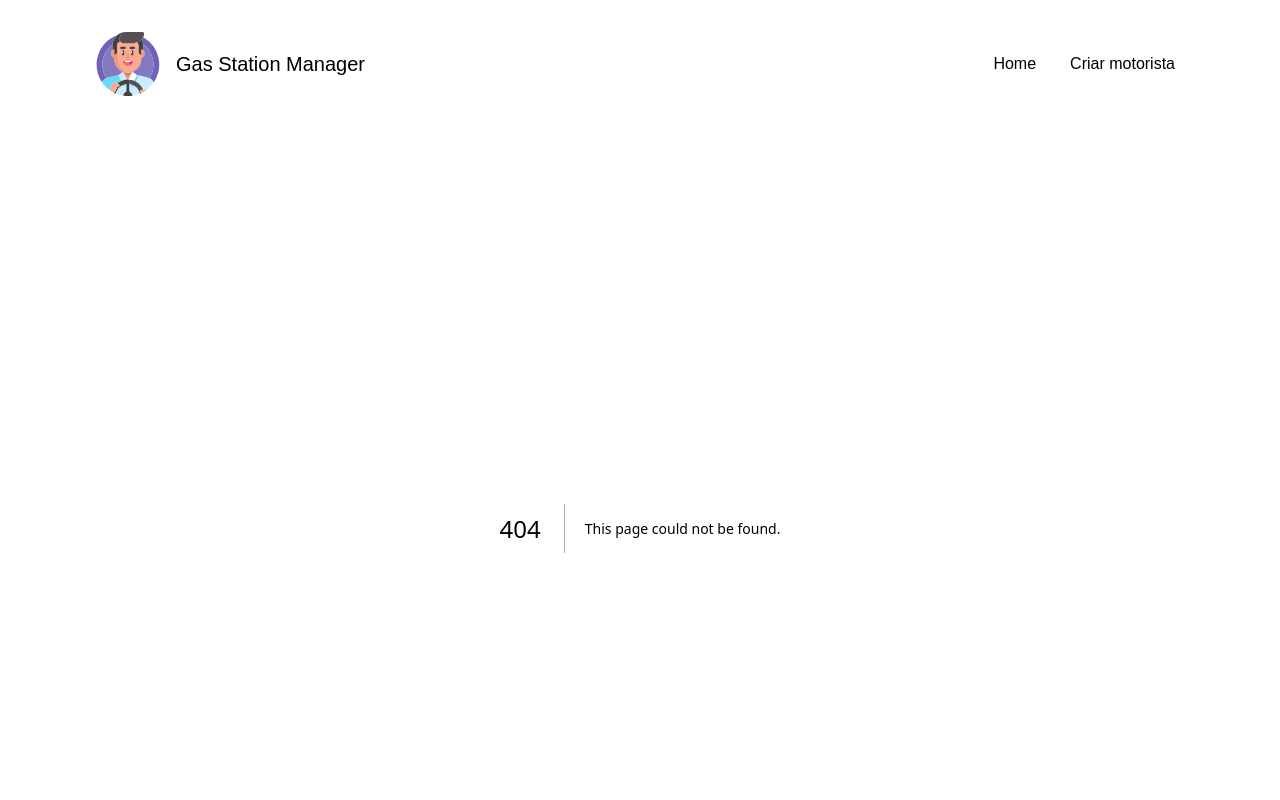
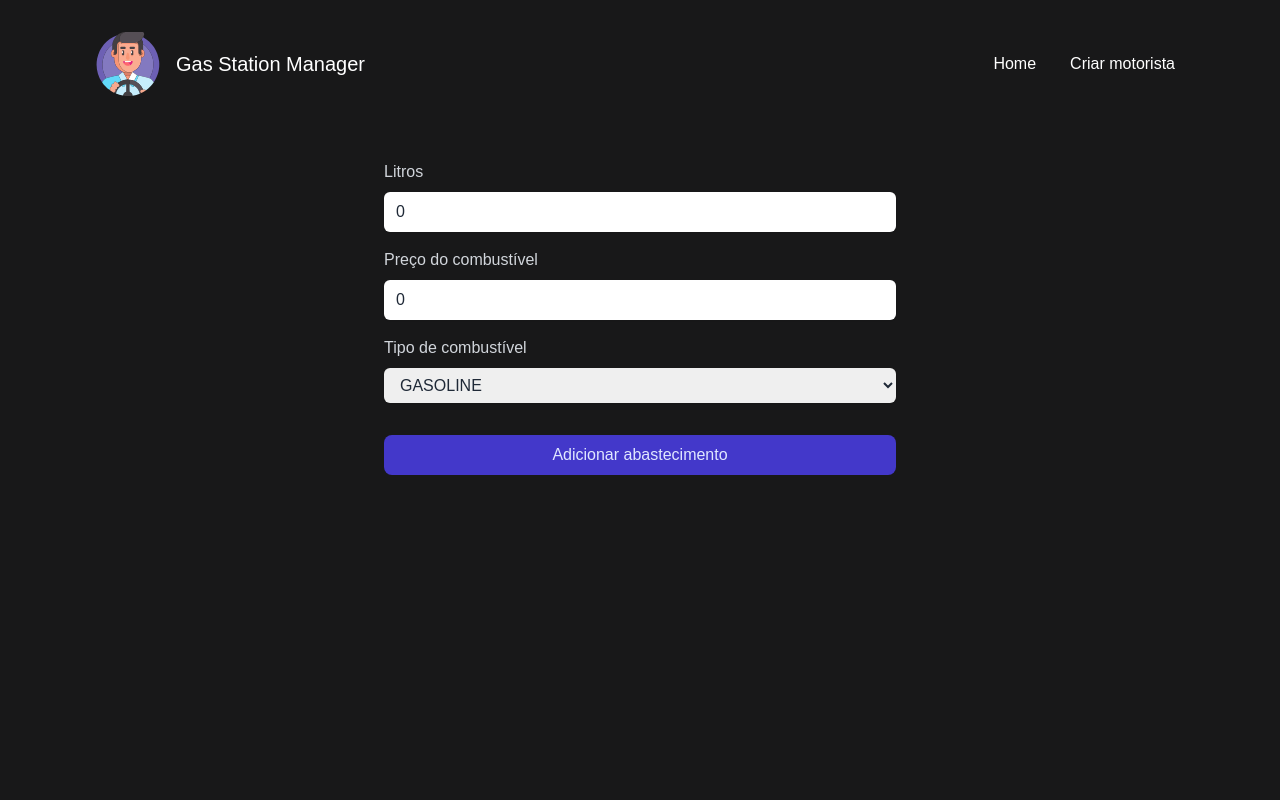
Before and after one commit to Joas-Assuncao/gas-station-manager-frontend, a Next.js app: page /refuelings/1 in a window 1280 px wide. Before the commit this address had no page. Shown: the top 800 px of the page. Built offline with nearby package versions, Linux system fonts and the light colour scheme; no server answers.

Commit message:
feat: create refuelings create page and improve services

```diff
--- /dev/null
+++ b/src/pages/refuelings/[id].tsx
@@ -0,0 +1,88 @@
+import { useState } from "react";
+import Head from "next/head";
+
+import { Input } from "@/components/Input";
+import { postFetcher } from "@/services/refuelingService";
+import { useRouter } from "next/router";
+import toast from "react-hot-toast";
+import { FormContainer } from "@/components/FormContainer";
+import { Select } from "@/components/Select";
+
+export default function NewRefueling() {
+  const [liters, setLiters] = useState<number>(0);
+  const [fuelType, setFuelType] = useState<number>(2);
+  const [fuelPrice, setFuelPrice] = useState<number>(0);
+  const router = useRouter();
+
+  async function handleSubmit(e: React.FormEvent<HTMLFormElement>) {
+    e.preventDefault();
+
+    try {
+      await postFetcher(`/refuelings/${router.query.id}`, {
+        liters,
+        fuelType,
+        fuelPrice,
+      });
+
+      toast.success("Abastecimento cadastrado com sucesso!");
+      router.push(`/drivers/edit/${router.query.id}`);
+    } catch (err) {
+      toast.error("Não foi possível cadastrar o abastecimento.");
+    }
+  }
+
+  function handleChangeLiters(value: string) {
+    setLiters(Number(value));
+  }
+
+  function handleChangeFuelType(value: string) {
+    setFuelType(Number(value));
+  }
+
+  function handleChangeFuelPrice(value: string) {
+    setFuelPrice(Number(value));
+  }
+
+  return (
+    <>
+      <Head>
+        <title>Create Refueling | GSM</title>
+      </Head>
+      <FormContainer onSubmit={handleSubmit}>
+        <div>
+          <Input
+            type="number"
+            name="liters"
+            placeholder="Utilize . ao invés de ,"
+            label="Litros"
+            required={true}
+            value={liters}
+            onChange={handleChangeLiters}
+          />
+        </div>
+        <div>
+          <Input
+            type="number"
+            name="fuelPrice"
+            placeholder="Utilize . ao invés de ,"
+            label="Preço do combustível"
+            required={true}
+            value={fuelPrice}
+            onChange={handleChangeFuelPrice}
+          />
+        </div>
+        <div>
+          <Select value={fuelType} onChange={handleChangeFuelType} />
+        </div>
+        <div className="flex justify-center mt-4">
+          <button
+            type="submit"
+            className="h-10 px-5 w-full text-indigo-100 bg-indigo-700 rounded-lg transition-colors duration-150 focus:shadow-outline hover:bg-indigo-800"
+          >
+            Adicionar abastecimento
+          </button>
+        </div>
+      </FormContainer>
+    </>
+  );
+}
--- /dev/null
+++ b/src/services/refuelingService.ts
@@ -0,0 +1,36 @@
+import { IRefueling } from "@/models/Refueling";
+import axios from "axios";
+import config from "./config";
+
+export const fetcher = (url: string) => {
+  return axios
+    .request({
+      baseURL: config.API_HOST,
+      url,
+      method: "GET",
+    })
+    .then((res) => {
+      if (!res.data) {
+        throw Error("Não foi possível carregar os abastecimentos.");
+      }
+
+      return res.data;
+    });
+};
+
+export const postFetcher = (url: string, data: IRefueling) => {
+  return axios
+    .request({
+      baseURL: config.API_HOST,
+      url,
+      method: "POST",
+      data,
+    })
+    .then((res) => {
+      if (!res.data) {
+        throw Error("Não foi possível cadastrar o abastecimento.");
+      }
+
+      return res.data;
+    });
+};
```
Also changed, not shown: src/services/driverService.ts (renamed from src/services/axios.ts).
